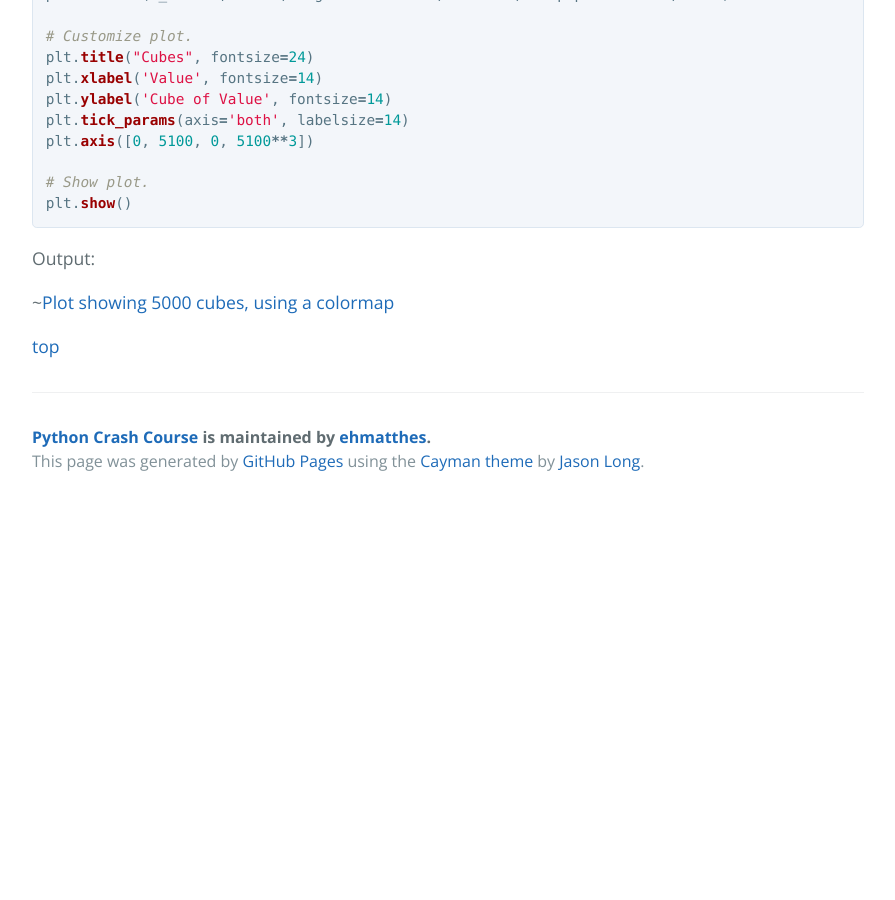
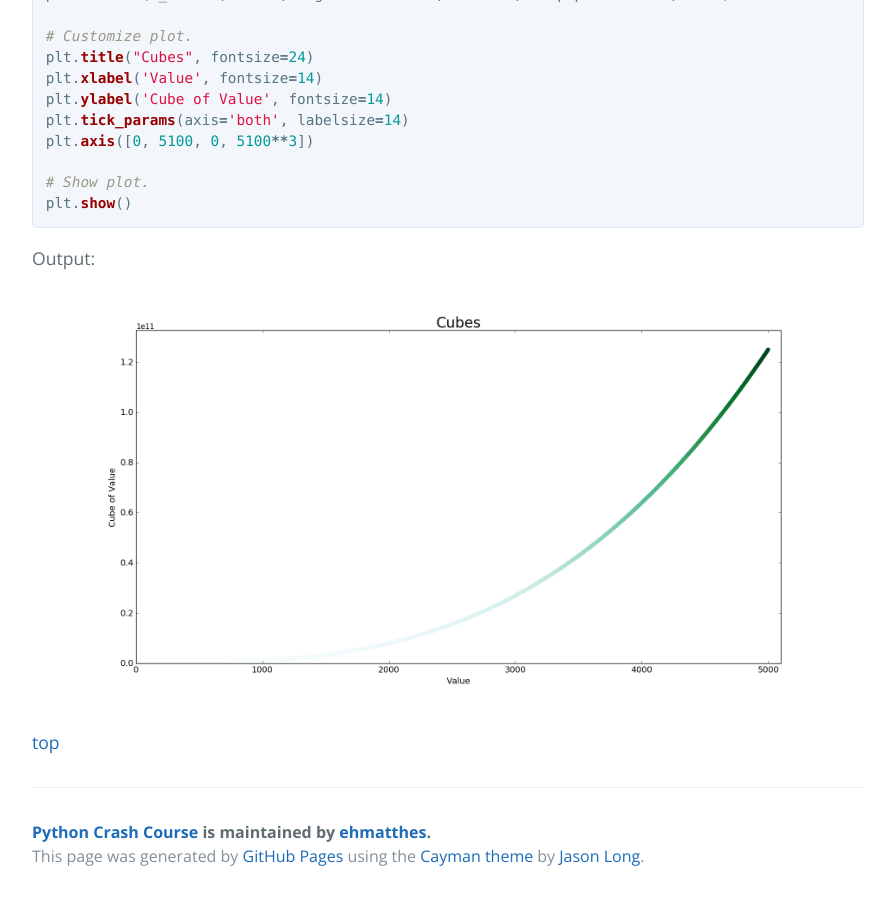
Before and after one commit to ehmatthes/pcc, a Jekyll site: the page built from solutions/chapter_15.md, in a window 1280 px wide and 900 px high, scrolled down 2725 px. Shown: the whole window, without its empty margins (192-1087 px from the left). Built offline with Jekyll 4.4.1, drawn with Linux system fonts in a browser that asks for light colours; before the commit the page ends 3230 px from its top, so only the background shows below that.

Commit message:
Fixed link to image.

```diff
--- a/solutions/chapter_15.md
+++ b/solutions/chapter_15.md
@@ -96,6 +96,6 @@ plt.show()
 
 Output:
 
-~[Plot showing 5000 cubes, using a colormap](../images/cubes_5000_colormap.png)
+![Plot showing 5000 cubes, using a colormap](../images/cubes_5000_colormap.png)
 
 [top](#)
```
